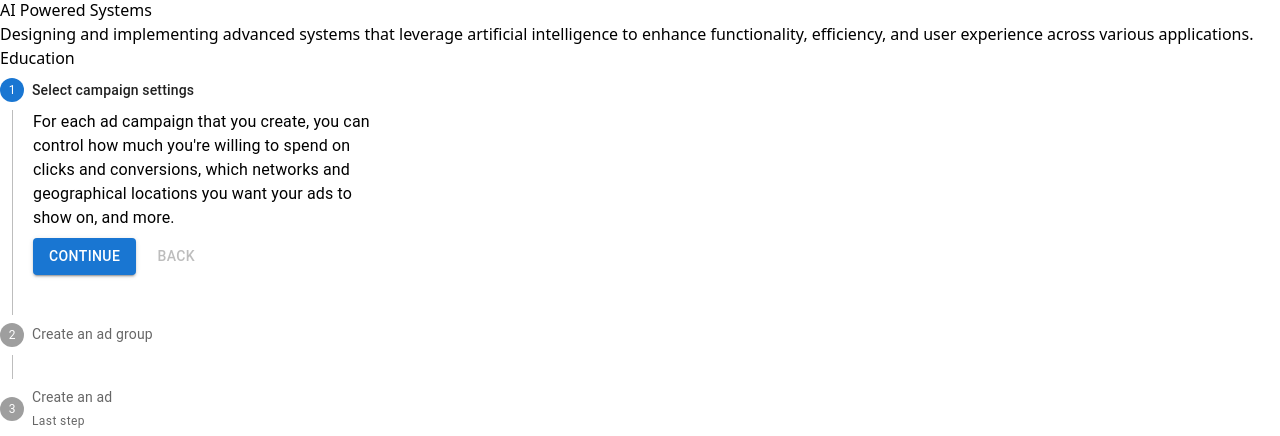
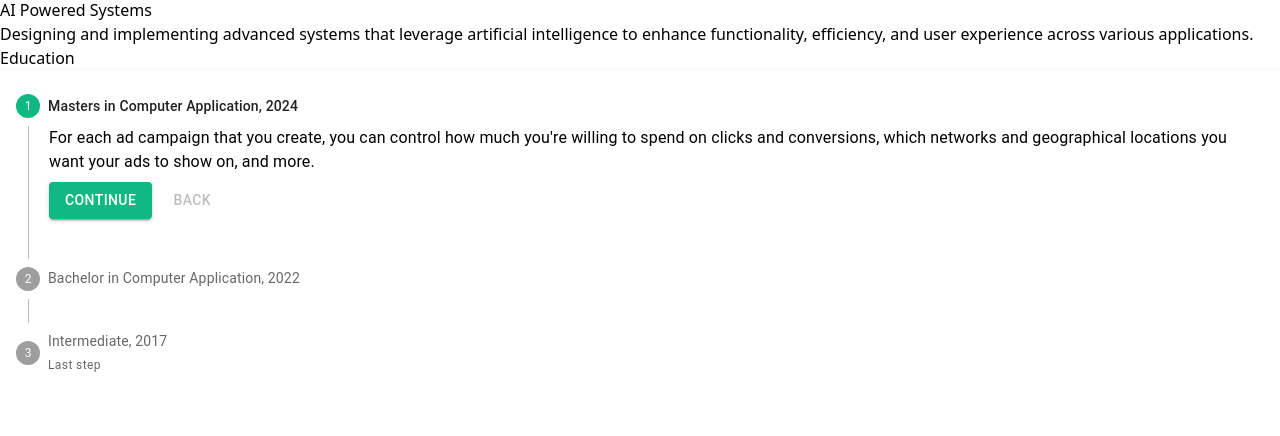
Before and after one commit to RSbleedblue/Portfolio, a React (Vite) app: page / in a window 1280 px wide. Shown: the part 1278-1714 px from the top of the page. After the commit the page ends 1677 px from the top, so only its background shows below. Built offline with nearby package versions, Linux system fonts and the light colour scheme.

Commit message:
education added

```diff
--- a/src/Components/Home/Home.jsx
+++ b/src/Components/Home/Home.jsx
@@ -40,7 +40,10 @@ const Home = ({isExpanded}) => {
           <label className="text-[40px] text-gray-700 ">
             Education
           </label>
+          <div>
+
           <VerticalLinearStepper/>
+          </div>
         </div>
       </div>
     </>
--- a/src/sub-components/EducationLineStepper.jsx
+++ b/src/sub-components/EducationLineStepper.jsx
@@ -7,21 +7,25 @@ import StepContent from '@mui/material/StepContent';
 import Button from '@mui/material/Button';
 import Paper from '@mui/material/Paper';
 import Typography from '@mui/material/Typography';
+import { blue } from '@mui/material/colors';
+import { color } from 'framer-motion';
+
+
 
 const steps = [
   {
-    label: 'Select campaign settings',
+    label: 'Masters in Computer Application, 2024',
     description: `For each ad campaign that you create, you can control how much
               you're willing to spend on clicks and conversions, which networks
               and geographical locations you want your ads to show on, and more.`,
   },
   {
-    label: 'Create an ad group',
+    label: 'Bachelor in Computer Application, 2022',
     description:
       'An ad group contains one or more ads which target a shared set of keywords.',
   },
   {
-    label: 'Create an ad',
+    label: 'Intermediate, 2017',
     description: `Try out different ad text to see what brings in the most customers,
               and learn how to enhance your ads using features like ad extensions.
               If you run into any problems with your ads, find out how to tell if
@@ -30,6 +34,25 @@ const steps = [
 ];
 
 export default function VerticalLinearStepper() {
+    const stepStyle = {
+        boxShadow: 2,
+        padding: 2,
+        "& .Mui-active": {
+          "&.MuiStepIcon-root": {
+            color: "#10b981",
+          },
+          "& .MuiStepConnector-line": {
+          }
+        },
+        "& .Mui-completed": {
+          "&.MuiStepIcon-root": {
+            color: "#10b981"
+          },
+          "& .MuiStepConnector-line": {
+
+          }
+        }
+      }
   const [activeStep, setActiveStep] = React.useState(0);
 
   const handleNext = () => {
@@ -45,8 +68,8 @@ export default function VerticalLinearStepper() {
   };
 
   return (
-    <Box sx={{ maxWidth: 400 }}>
-      <Stepper activeStep={activeStep} orientation="vertical">
+    <Box>
+      <Stepper activeStep={activeStep} orientation="vertical" className='shadow-xl rounded-lg p-4 m-2 w-full' sx={stepStyle}>
         {steps.map((step, index) => (
           <Step key={step.label}>
             <StepLabel
@@ -59,13 +82,13 @@ export default function VerticalLinearStepper() {
               {step.label}
             </StepLabel>
             <StepContent>
-              <Typography>{step.description}</Typography>
+              <Typography><span className='text-sm font-thin text-gray-500'>{step.description}</span></Typography>
               <Box sx={{ mb: 2 }}>
                 <div>
                   <Button
                     variant="contained"
                     onClick={handleNext}
-                    sx={{ mt: 1, mr: 1 }}
+                    sx={{ mt: 1, mr: 1, background:"#10b981"}}
                   >
                     {index === steps.length - 1 ? 'Finish' : 'Continue'}
                   </Button>
@@ -83,9 +106,8 @@ export default function VerticalLinearStepper() {
         ))}
       </Stepper>
       {activeStep === steps.length && (
-        <Paper square elevation={0} sx={{ p: 3 }}>
-          <Typography>All steps completed - you&apos;re finished</Typography>
-          <Button onClick={handleReset} sx={{ mt: 1, mr: 1 }}>
+        <Paper square elevation={0} >
+          <Button onClick={handleReset} sx={{color:"#10b981"}}>
             Reset
           </Button>
         </Paper>
```
